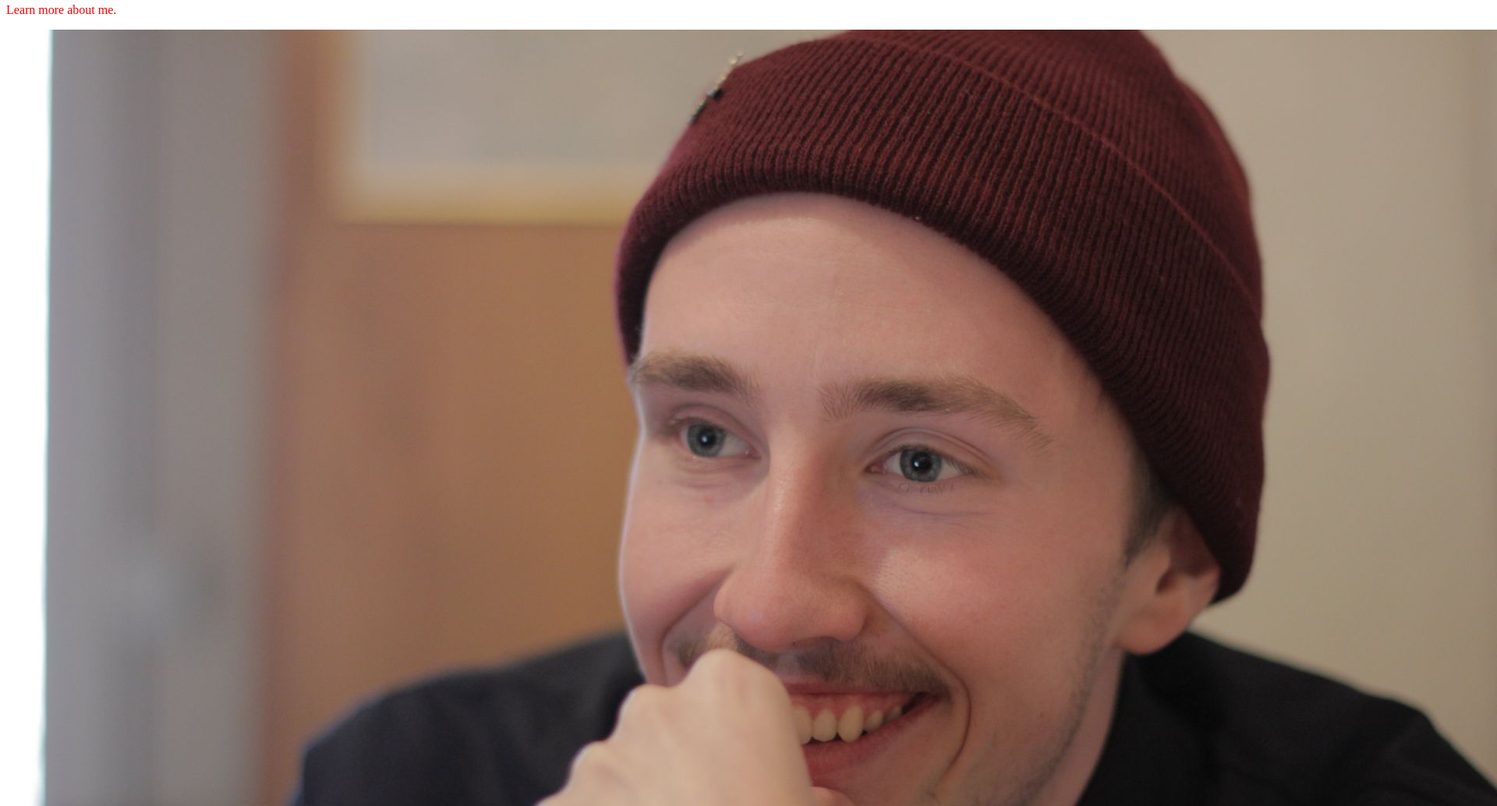
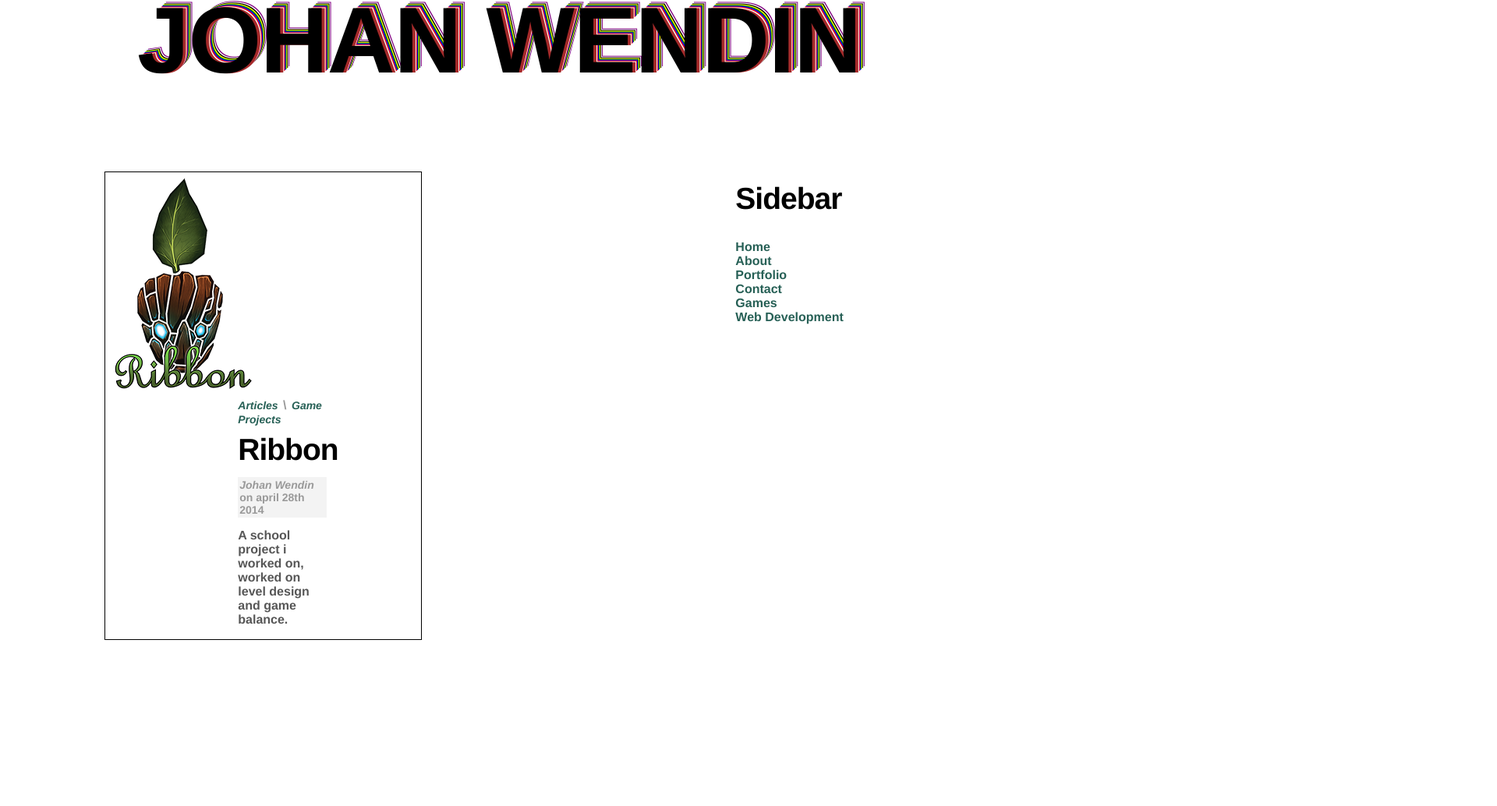
Before and after one commit to alienwizard/alienwizard.github.io, a plain HTML site: page index.html in a window 1280 px wide. Shown: the part 76-1110 px from the top of the page at 78% size, 1920 px wide, since content can reach past the window. After the commit the page ends 925 px from the top, so only its background shows below. Drawn offline with Linux system fonts and the light colour scheme.

Commit message:
Fixet alot of stuff

```diff
--- a/css/style.css
+++ b/css/style.css
@@ -1,7 +1,132 @@
-a {
-	color: red; text-decoration: none;
+body {
+	background-color: white;
+	font-family: helvetica, Arial, sans-serif;
+	font-weight: bold;
 }
 
+a {
+	color:#276056 ; text-decoration: none;
+}
+
+
 h1 {
-	font-family: helvetica, Arial, sans-serif;
+	font-size:  120px;
+	text-align: center;
+	margin-top: 50px;
+	letter-spacing: -1px;
+	text-transform: uppercase;
+	text-shadow:
+	4px 0px 0px brown,
+	5px -1px 0px white,
+	6px -2px 0px red,
+	7px -3px 0px blue,
+	8px -4px 0px green,
+	9px -5px 0px yellow,
+	10px -6px 0px black,
+	11px -7px 0px white,
+	12px -8px 0px purple;
+
 }
+
+h2 {
+	letter-spacing: -1px;
+	font-size: 39px;
+	line-height: 43px;
+}
+
+aside {
+	float: left;
+	width: 20%;
+
+}
+
+aside ul {
+	list-style: none;
+	padding-left: 0;
+}
+
+article {
+	width: 70%
+}
+article img {
+	float: left;
+	margin-right: 20px;
+
+}
+
+article h2 {
+	margin: 0;
+}
+
+.article{
+	float: left;
+	width: 50%;
+	border: 1px solid black;
+
+}
+
+.preview {
+	float: right;
+	width: 40%;
+
+}
+
+.wrap {
+	width: 80%;
+	margin: auto;
+	min-width: 600px;
+	overflow: hidden;
+
+}
+
+.content {
+	float: left;
+	width: 80%;
+	margin: 20px auto;
+}
+
+.meta {
+	padding-left: 0px;
+	margin: 0 0 8px;
+}
+
+.meta a, .post_info a {
+	font-style: italic;
+	font-size: 14px;
+}
+
+.meta li {
+	display: inline;
+}
+
+.meta li:after {
+	content: '\\';
+	padding: 0 2px;
+	color: #999;
+}
+
+.meta li:last-child:after {
+	content: none;
+}
+
+.post_info {
+	background: #f3f3f3;
+	color:#999;
+	padding: 2px;
+	float: left;
+	font-size: 14px;
+}
+
+.post_info a {
+	color:#999;
+	text-decoration: none;
+}
+
+.post_info a:hover {
+	color: black;
+}
+
+.body {
+	clear: both;
+	color: #575757;
+}
--- a/index.html
+++ b/index.html
@@ -6,10 +6,72 @@
 	</head>
 
 	<body>
+
+	<div class="wrap">
 		<h1>Johan Wendin</h1>
-			<p><a href="about.html">Learn more about me.</a></p>
+		<div class="content">
+		<div class="article">
+				<article>
+					<a href="">
+					<img src="img/Thumb.png" alt="Ribbon" />
+					</a>
+					<div class="preview">
+						<ul class="meta">
+							<li>
+								<a href="">Articles</a>
+							</li>
+							<li>
+								<a href="">Game Projects</a>
+							</li>
+						</ul>
+						<h2>
+							Ribbon
+						</h2>
+						<p class="post_info">
+							<a href="about.html">Johan Wendin</a>
+							on april 28th 2014
+						</p>
 
-			<img src="img/Johan.jpg" alt="Me">
+						<div class="body">
+							<p>
+								A school project i worked on, worked on level design and game balance.
+							</p>
+						</div>
+					</div>
 
+			</article>
+			</div>
+
+
+
+
+		</div>
+
+		<aside>
+			<h2> Sidebar </h2>
+			<ul>
+				<li>
+					<a href="index.html">Home</a>
+				</li>
+				<li>
+					<a href="about.html">About</a>
+				</li>
+				<li>
+					<a href="portfolio.html">Portfolio</a>
+				</li>
+				<li>
+					<a href="#">Contact</a>
+				</li>
+				<li>
+					<a href="about.html">Games</a>
+				</li>
+				<li>
+					<a href="about.html">Web Development</a>
+				</li>
+			</ul>
+
+
+		</aside>
+	</div>
 	</body>
 </html>
```
Also changed, not shown: about.html (+31 -3 lines), portfolio.html (added, +9 -0 lines), img/Thumb.png (added), img/pck_preveiw.jpg (added), 1 other file.
